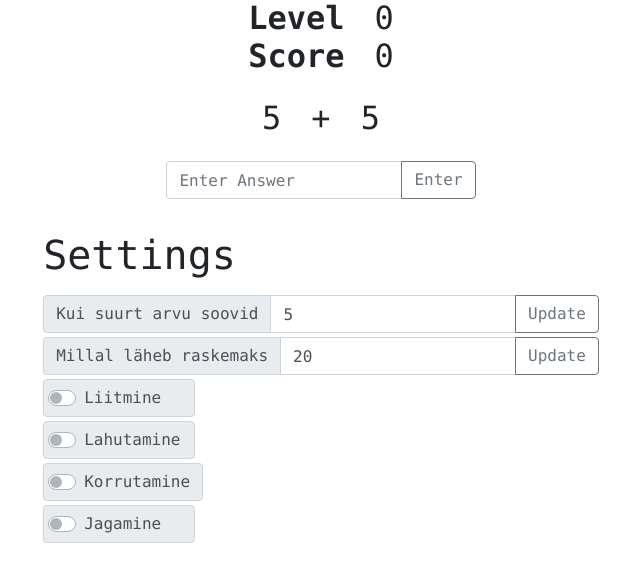
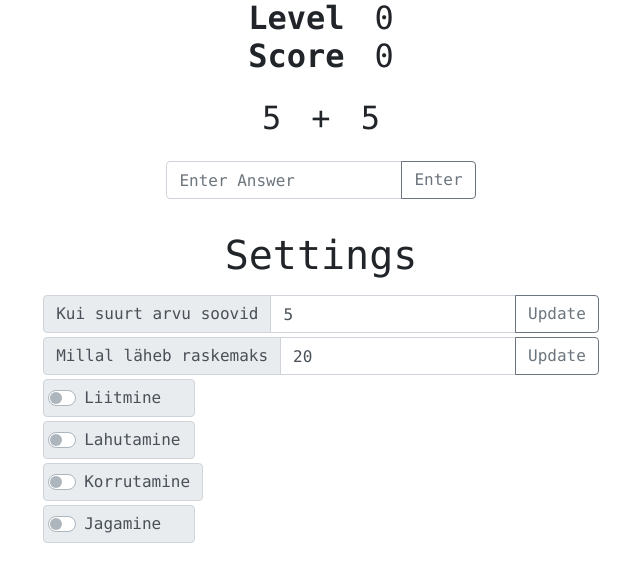
Before and after one commit to tomimarkus991/Oliveri-Matemaatika-Seiklus, a PHP site: page / in a window 1280 px wide. Shown: the part 129-711 px from the top of the page, without its empty margins (319-959 px from the left). Run offline with PHP 8.4, Linux system fonts and the light colour scheme; lists and menus that the app fills with data are empty.

Commit message:
prettier

```diff
--- a/styles.css
+++ b/styles.css
@@ -14,6 +14,10 @@ input[type="number"] {
   margin: 0;
   padding: 0;
   font-family: consolas;
+}
+
+h1 {
+  text-align: center;
 }
 
 .score-animation {
@@ -42,7 +46,6 @@ form {
   }
   h1 {
     font-size: 1em;
-    text-align: center;
   }
   .heading {
     font-size: 2em;
```
